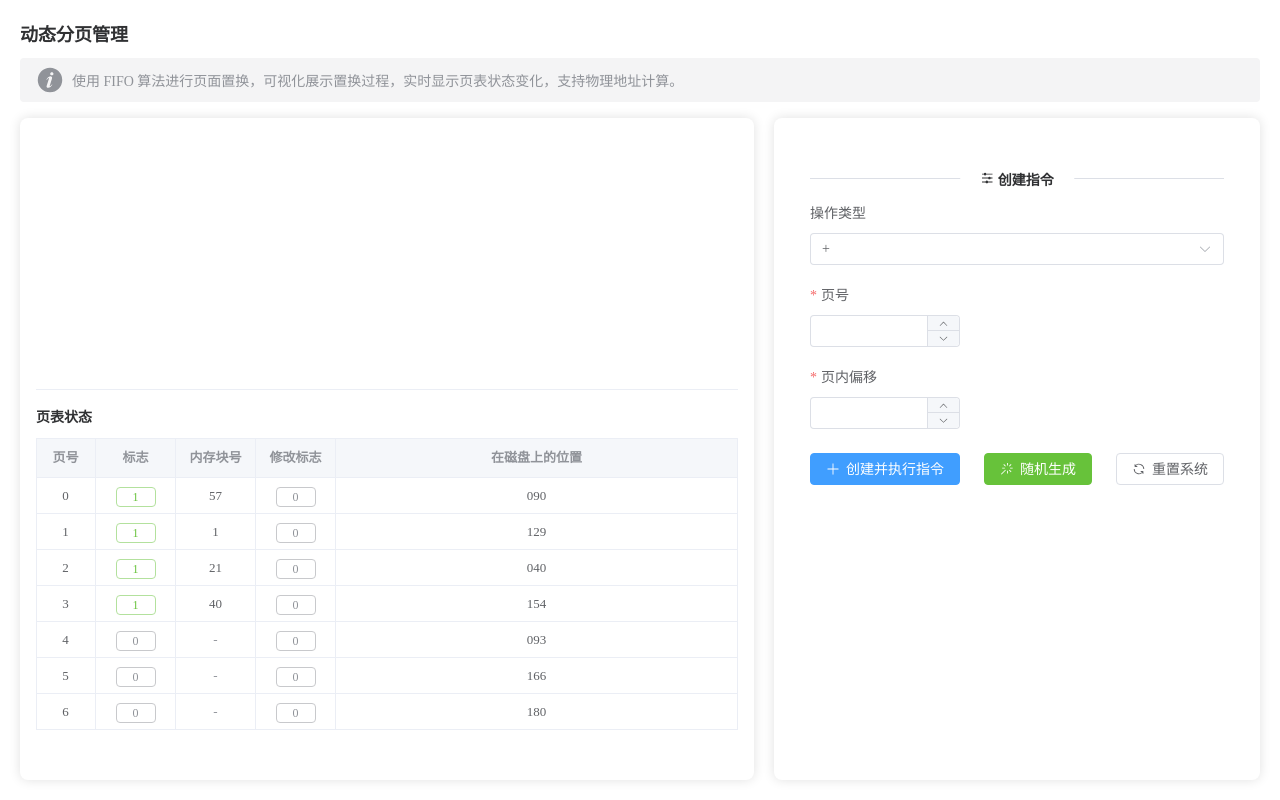
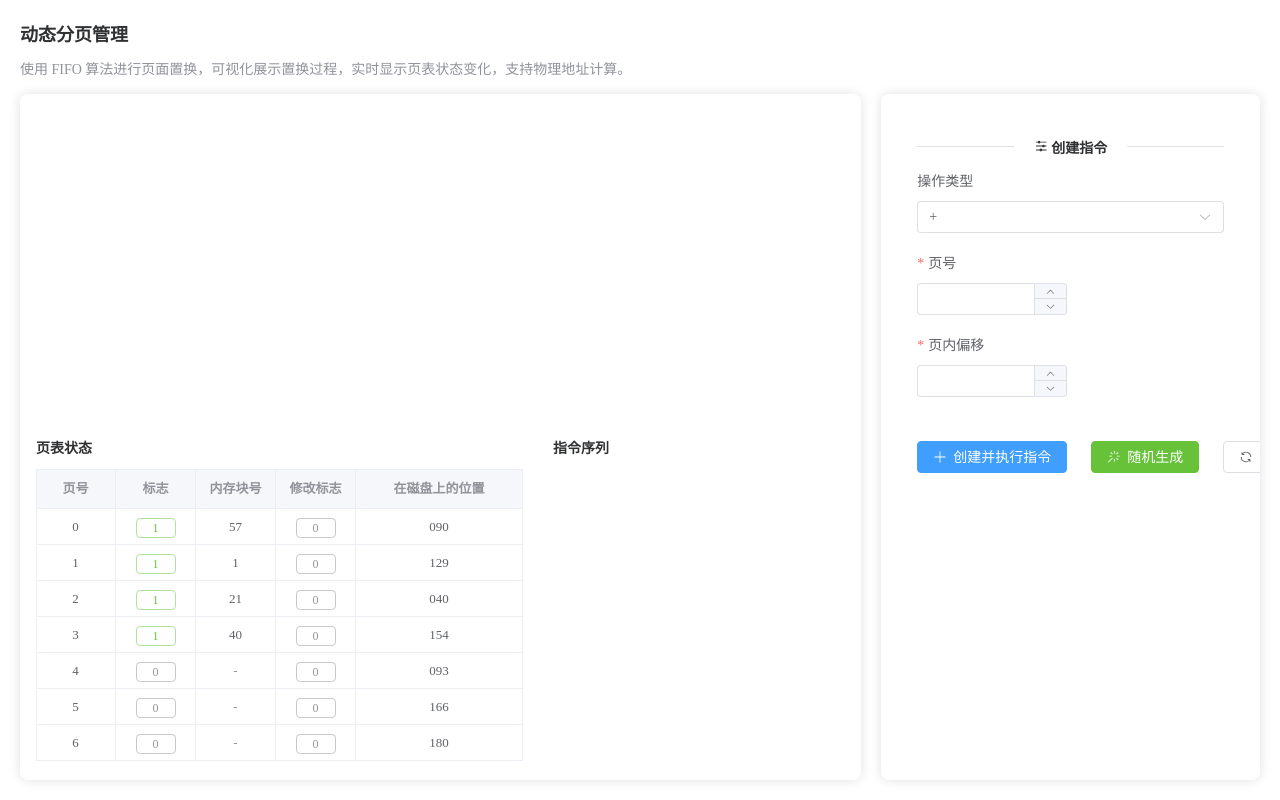
Before and after one commit to Solomon-He/Dynamic-partition-and-paging-memory-management, a Vue app: page /paging in a window 1280 px wide. Built offline with nearby package versions, Linux system fonts and the light colour scheme.

Commit message:
🌈 style: Refactor paging view layout and add instruction timeline

```diff
--- a/src/views/paging/PagingView.vue
+++ b/src/views/paging/PagingView.vue
@@ -2,6 +2,7 @@
 import PageVisualization from './components/PageVisualization.vue'
 import PageTable from './components/PageTable.vue'
 import ControlPanel from './components/ControlPanel.vue'
+import InstructionTimeline from './components/InstructionTimeline.vue'
 </script>
 
 <template>
@@ -9,35 +10,33 @@ import ControlPanel from './components/ControlPanel.vue'
     <!-- 页面标题区域 -->
     <div class="page-header">
       <h2>动态分页管理</h2>
-      <div class="description">
-        <el-alert type="info" :closable="false" show-icon>
-          <template #default>
-            使用 FIFO 算法进行页面置换，可视化展示置换过程，实时显示页表状态变化，支持物理地址计算。
-          </template>
-        </el-alert>
-      </div>
+      <p class="description">
+        使用 FIFO 算法进行页面置换，可视化展示置换过程，实时显示页表状态变化，支持物理地址计算。
+      </p>
     </div>
 
     <!-- 主要内容区域 -->
     <div class="page-content">
-      <!-- 左侧：页面可视化和页表在同一个卡片中 -->
-      <div class="left-section">
-        <div class="card">
-          <div class="visualization-container">
-            <PageVisualization />
+      <!-- 左侧：可视化和状态 -->
+      <div class="section left-section">
+        <!-- 可视化区域 -->
+        <div class="visualization-container">
+          <PageVisualization />
+        </div>
+        <!-- 状态区域 -->
+        <div class="status-container">
+          <div class="table-section">
+            <PageTable />
           </div>
-          <div class="divider"></div>
-          <div class="table-container">
-            <PageTable />
+          <div class="timeline-section">
+            <InstructionTimeline />
           </div>
         </div>
       </div>
 
       <!-- 右侧：控制面板 -->
-      <div class="right-section">
-        <div class="card">
-          <ControlPanel />
-        </div>
+      <div class="section right-section">
+        <ControlPanel />
       </div>
     </div>
   </div>
@@ -51,7 +50,6 @@ import ControlPanel from './components/ControlPanel.vue'
   flex-direction: column;
   gap: 16px;
   background-color: var(--el-bg-color);
-  box-sizing: border-box;
 
   .page-header {
     flex-shrink: 0;
@@ -64,20 +62,9 @@ import ControlPanel from './components/ControlPanel.vue'
     }
 
     .description {
-      :deep(.el-alert) {
-        padding: 8px 16px;
-
-        .el-alert__content {
-          flex: 1;
-          padding: 0;
-          font-size: 13px;
-          color: var(--el-text-color-regular);
-        }
-
-        .el-alert__icon {
-          margin-right: 8px;
-        }
-      }
+      margin-top: 8px;
+      color: var(--el-text-color-secondary);
+      font-size: 14px;
     }
   }
 
@@ -87,51 +74,46 @@ import ControlPanel from './components/ControlPanel.vue'
     gap: 20px;
     min-height: 0;
 
-    .left-section {
-      flex: 7;
+    // 公共样式
+    .section {
       min-height: 0;
       display: flex;
       flex-direction: column;
+      background-color: var(--el-bg-color-overlay);
+      border-radius: 8px;
+      box-shadow: var(--el-box-shadow-light);
+      padding: 8px 16px;
+      overflow: hidden;
+    }
+
+    .left-section {
+      flex: 7;
+
+      .visualization-container {
+        flex: 1;
+        min-height: 0;
+      }
+
+      .status-container {
+        flex: 1;
+        display: flex;
+        gap: 30px;
+        min-height: 0;
+
+        .table-section {
+          flex: 5;
+          min-height: 0;
+        }
+
+        .timeline-section {
+          flex: 3;
+          min-height: 0;
+        }
+      }
     }
 
     .right-section {
       flex: 3;
-      min-height: 0;
-      display: flex;
-      flex-direction: column;
-    }
-
-    .card {
-      flex: 1;
-      background-color: var(--el-bg-color-overlay);
-      border-radius: 8px;
-      box-shadow: var(--el-box-shadow-light);
-      padding: 16px;
-      display: flex;
-      flex-direction: column;
-      min-height: 0;
-    }
-
-    .left-section .card {
-      .visualization-container {
-        flex: 2;
-        min-height: 0;
-      }
-
-      .divider {
-        height: 1px;
-        background-color: var(--el-border-color-lighter);
-        margin: 16px 0;
-      }
-
-      .table-container {
-        flex: 3;
-        min-height: 0;
-      }
-    }
-
-    .right-section .card {
-      overflow: hidden; // 确保内容不会溢出
     }
   }
 }
--- a/src/views/paging/components/ControlPanel.vue
+++ b/src/views/paging/components/ControlPanel.vue
@@ -149,8 +149,15 @@ const resetSystem = () => {
 <style lang="scss" scoped>
 .control-panel {
   padding: 20px;
+  height: 100%;
+  display: flex;
+  flex-direction: column;
 
   .instruction-form {
+    flex: 1;
+    display: flex;
+    flex-direction: column;
+
     .el-divider {
       margin: 24px 0;
 
--- /dev/null
+++ b/src/views/paging/components/InstructionTimeline.vue
@@ -0,0 +1,184 @@
+<script setup>
+import { usePagingStore } from '@/stores/paging'
+import { storeToRefs } from 'pinia'
+import { ref, watch, nextTick } from 'vue'
+
+const store = usePagingStore()
+const { instructions, executionHistory } = storeToRefs(store)
+
+// 添加对时间线容器的引用
+const timelineWrapper = ref(null)
+
+// 监听指令列表变化
+watch(
+  () => instructions.value,
+  () => {
+    // 等待 DOM 更新后滚动到底部
+    nextTick(() => {
+      if (timelineWrapper.value) {
+        timelineWrapper.value.scrollTop = timelineWrapper.value.scrollHeight
+      }
+    })
+  },
+  { deep: true },
+)
+
+// 获取指令执行结果
+const getExecutionResult = (instructionId) => {
+  return executionHistory.value.find((history) => history.instructionId === instructionId)
+}
+</script>
+
+<template>
+  <div class="instruction-timeline">
+    <h3>指令序列</h3>
+    <div ref="timelineWrapper" class="timeline-wrapper">
+      <el-timeline>
+        <el-timeline-item
+          v-for="instruction in instructions"
+          :key="instruction.id"
+          :type="getExecutionResult(instruction.id)?.pageFault ? 'warning' : 'success'"
+          size="normal"
+          :hollow="true"
+        >
+          <div class="instruction-item">
+            <div class="instruction-header">
+              <div class="left">
+                <span class="id">#{{ instruction.id }}</span>
+                <el-tag
+                  :type="getExecutionResult(instruction.id)?.pageFault ? 'warning' : 'success'"
+                  size="small"
+                  effect="light"
+                  round
+                >
+                  {{ getExecutionResult(instruction.id)?.pageFault ? '缺页' : '不缺页' }}
+                </el-tag>
+              </div>
+              <div class="right">
+                <el-tag size="small" effect="plain" round>
+                  物理地址：{{ getExecutionResult(instruction.id)?.physicalAddress }}
+                </el-tag>
+              </div>
+            </div>
+            <div class="instruction-content">
+              <div class="instruction-info">
+                <el-tag
+                  size="small"
+                  :type="instruction.operation === 'save' ? 'warning' : ''"
+                  effect="plain"
+                >
+                  {{ instruction.operation }}
+                </el-tag>
+                <span class="text">页号：{{ instruction.pageNo }}</span>
+                <span class="text">偏移：{{ instruction.offset }}</span>
+              </div>
+            </div>
+          </div>
+        </el-timeline-item>
+      </el-timeline>
+    </div>
+  </div>
+</template>
+
+<style lang="scss" scoped>
+.instruction-timeline {
+  height: 100%; // 占满父容器高度
+  display: flex; // 使用弹性布局
+  flex-direction: column; // 垂直排列子元素
+
+  h3 {
+    margin: 0 0 12px; // 上右下左边距
+    font-size: 14px; // 标题字体大小
+    font-weight: 600; // 标题字体粗细
+    color: var(--el-text-color-primary); // 使用Element Plus主题变量
+  }
+
+  .timeline-wrapper {
+    flex: 1; // 占用剩余空间
+    overflow-y: auto; // 垂直方向内容溢出时显示滚动条
+    padding-right: 12px; // 右侧内边距，避免内容贴近滚动条
+    scroll-behavior: smooth; // 添加平滑滚动效果
+
+    /* 自定义滚动条样式 */
+    &::-webkit-scrollbar {
+      width: 6px; // 滚动条宽度
+      height: 6px; // 滚动条高度
+    }
+
+    &::-webkit-scrollbar-thumb {
+      background-color: var(--el-border-color); // 滚动条滑块颜色
+      border-radius: 3px; // 滑块圆角
+
+      &:hover {
+        background-color: var(--el-border-color-darker); // 鼠标悬停时滑块颜色
+      }
+    }
+
+    &::-webkit-scrollbar-track {
+      background-color: var(--el-fill-color-lighter); // 滚动条轨道颜色
+      border-radius: 3px; // 轨道圆角
+    }
+
+    :deep(.el-timeline) {
+      padding-left: 16px; // 时间线左侧内边距
+    }
+
+    .instruction-item {
+      padding: 4px 0; // 上下内边距
+
+      .instruction-header {
+        display: flex; // 使用弹性布局
+        align-items: center; // 垂直居中对齐
+        justify-content: space-between; // 两端对齐
+        margin-bottom: 8px; // 底部外边距
+
+        .left {
+          display: flex; // 使用弹性布局
+          align-items: center; // 垂直居中对齐
+          gap: 8px; // 子元素间距
+
+          .id {
+            font-size: 13px; // 字体大小
+            font-weight: 600; // 字体粗细
+            color: var(--el-text-color-primary); // 文本颜色
+            font-family: var(--el-font-family-monospace); // 等宽字体
+          }
+        }
+      }
+
+      .instruction-content {
+        .instruction-info {
+          display: flex; // 使用弹性布局
+          align-items: center; // 垂直居中对齐
+          gap: 12px; // 子元素间距
+          font-size: 13px; // 字体大小
+
+          .text {
+            color: var(--el-text-color-regular); // 文本颜色
+            font-family: var(--el-font-family-monospace); // 等宽字体
+          }
+        }
+      }
+    }
+  }
+
+  :deep(.el-timeline-item__node) {
+    &.is-success {
+      background-color: var(--el-color-success); // 成功状态节点颜色
+    }
+    &.is-warning {
+      background-color: var(--el-color-warning); // 警告状态节点颜色
+    }
+    width: 12px !important; // 强制设置节点宽度
+    height: 12px !important; // 强制设置节点高度
+  }
+
+  :deep(.el-timeline-item__wrapper) {
+    padding-bottom: 16px; // 时间线项底部内边距
+  }
+
+  :deep(.el-timeline-item__tail) {
+    border-left-style: dashed; // 时间线使用虚线样式
+  }
+}
+</style>
--- a/src/views/paging/components/PageTable.vue
+++ b/src/views/paging/components/PageTable.vue
@@ -9,8 +9,9 @@ const { pageTable } = storeToRefs(store)
 <template>
   <div class="page-table">
     <h3>页表状态</h3>
+    <div class="table-container">
       <el-table :data="pageTable" size="small" border>
-      <el-table-column prop="pageNo" label="页号" width="60" align="center" />
+        <el-table-column prop="pageNo" label="页号" width="80" align="center" />
 
         <el-table-column label="标志" width="80" align="center">
           <template #default="{ row }">
@@ -42,10 +43,15 @@ const { pageTable } = storeToRefs(store)
         </el-table-column>
       </el-table>
     </div>
+  </div>
 </template>
 
 <style lang="scss" scoped>
 .page-table {
+  height: 100%;
+  display: flex;
+  flex-direction: column;
+
   h3 {
     margin: 0 0 12px;
     font-size: 14px;
@@ -53,7 +59,13 @@ const { pageTable } = storeToRefs(store)
     color: var(--el-text-color-primary);
   }
 
+  .table-container {
+    flex: 1;
+    overflow: hidden;
+  }
+
   :deep(.el-table) {
+    // height: 100%;
     --el-table-border-color: var(--el-border-color-lighter);
 
     .el-table__header-wrapper {
```
Also changed, not shown: src/views/partition/components/PartitionTable.vue (+23 -22 lines). Lines whose indentation alone changed are shown as unchanged.
